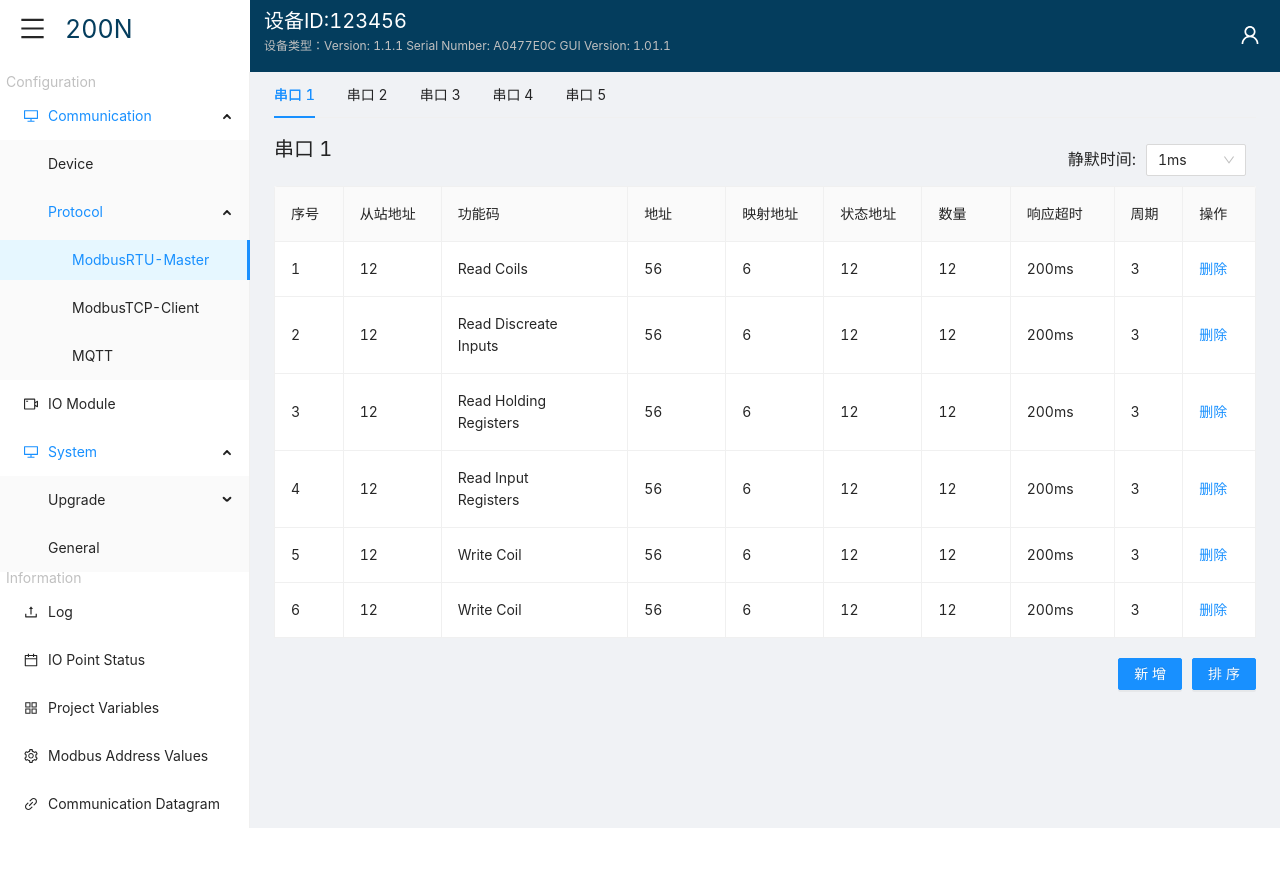
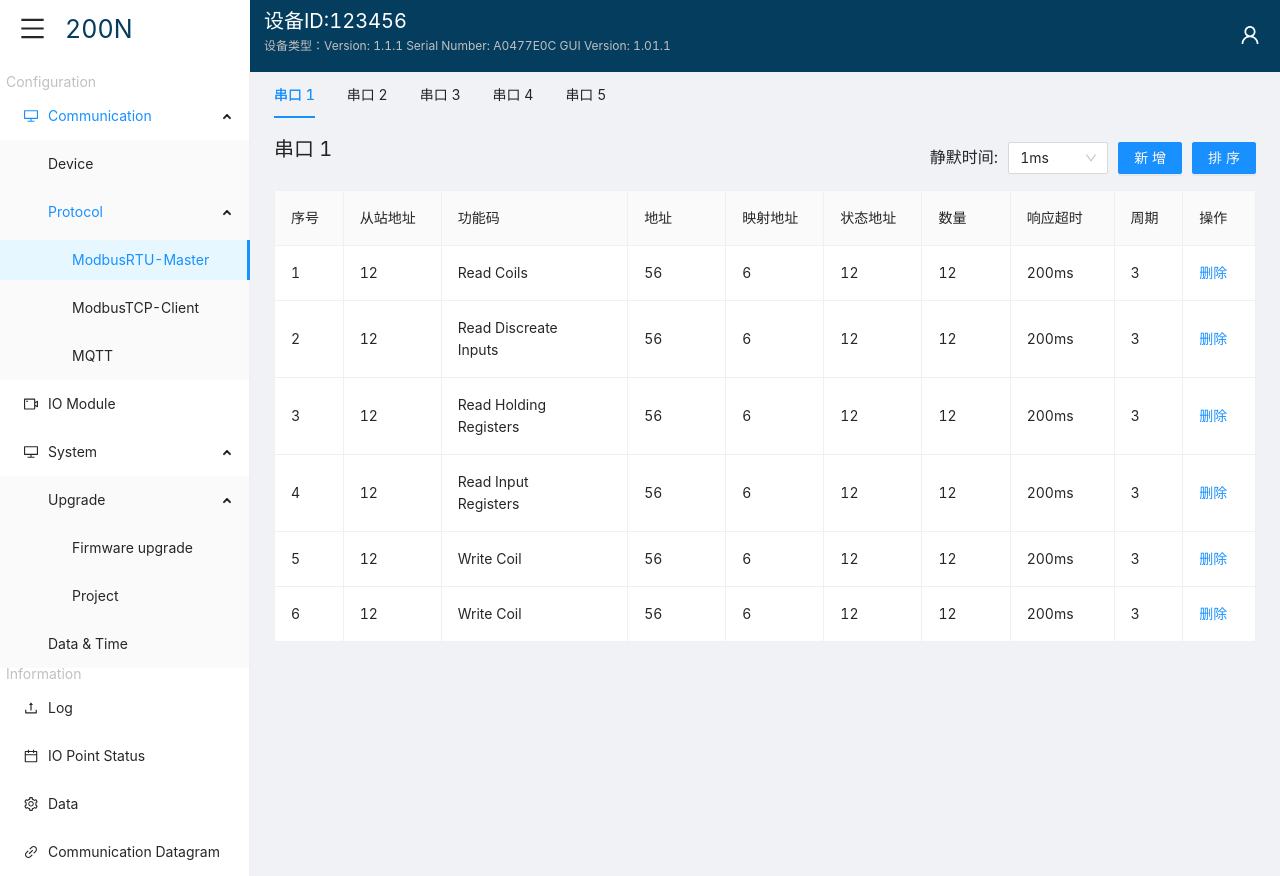
Before and after one commit to fengwang913/VersionDemo2.0, a React (Create React App) app: page /view/ModbusRTU-master in a window 1280 px wide. Before the commit the page ends 828 px from the top, so only its background shows below. Built offline with nearby package versions, Linux system fonts and the light colour scheme.

Commit message:
feat: 页面修改

```diff
--- a/src/pages/base/sider.jsx
+++ b/src/pages/base/sider.jsx
@@ -26,7 +26,7 @@ const Demo = (props) => {
         <Menu
           style={{ width: 250 }}
           defaultSelectedKeys={["view/port"]}
-          defaultOpenKeys={['sub1','sub2']}
+          defaultOpenKeys={['sub1','sub2','sub3','sub4']}
           mode="inline"
           selectedKeys={props.props.leftMenuHighLight()}
           onClick={props.props._handleClick}
@@ -51,14 +51,14 @@ const Demo = (props) => {
                     IO Module
                 </Menu.Item>
 
-                <SubMenu  key="sub2" icon={<DesktopOutlined />} title="System">
-                    <SubMenu  key="sub3"  title="Upgrade">
+                <SubMenu  key="sub3" icon={<DesktopOutlined />} title="System">
+                    <SubMenu  key="sub4"  title="Upgrade">
                         <Menu.Item key="view/firmware" >Firmware upgrade</Menu.Item>
                         <Menu.Item key="view/project" >Project</Menu.Item>
                     </SubMenu >
 
                     {/* <Menu.Item key="view/ntp">Data&Time</Menu.Item> */}
-                    <Menu.Item key="view/general">General</Menu.Item>
+                    <Menu.Item key="view/general">Data & Time</Menu.Item>
 
                 </SubMenu >
 
@@ -73,11 +73,11 @@ const Demo = (props) => {
                 <Menu.Item key="view/devicerealtime" icon={<CalendarOutlined />}>
                     IO Point Status
                 </Menu.Item>
-                <Menu.Item key="view/proVariable" icon={<AppstoreOutlined />}>
+                {/* <Menu.Item key="view/proVariable" icon={<AppstoreOutlined />}>
                     Project Variables
-                </Menu.Item>
+                </Menu.Item> */}
                 <Menu.Item key="view/modbusAdress" icon={<SettingOutlined />}>
-                    Modbus Address Values
+                   Data
                 </Menu.Item>
                 <Menu.Item key="view/communication" icon={<LinkOutlined />}>
                     Communication Datagram
--- a/src/pages/view/menu/modrtu/editTable.jsx
+++ b/src/pages/view/menu/modrtu/editTable.jsx
@@ -249,6 +249,7 @@ class RtuTable extends React.Component {
 
 
   render() {
+    const showExp = this.props.showExp
     const { dataSource } = this.state;
     const components = {
       body: {
@@ -274,7 +275,32 @@ class RtuTable extends React.Component {
     });
     return (
       <div>
+          <div style={{fontSize:'16px',float:'right',marginTop:'-23px'}}>
+            <span
+              onClick={this.props.alertClick}
+              style={{marginLeft :'10px',cursor:'pointer'}}>
+                静默时间:
+              </span>
+              <Select defaultValue="1" style={{ width: 100,marginLeft:'10px' }} >
+                  <Option value="1">1ms</Option>
+                  <Option value="2">2ms</Option>
+              </Select>
 
+              <Button
+                  onClick={this.handleAdd}
+                  type="primary"
+                  style={{
+                        marginBottom: 16,
+                         marginLeft:'10px'
+                        }}>
+                        新增
+              </Button>
+              <Button type="primary"
+                      onClick={this.showDrawer}
+                      style={{marginLeft:'10px'}}>
+                      排序
+               </Button>
+          </div>
         <Table
           components={components}
           rowClassName={() => 'editable-row'}
@@ -293,21 +319,9 @@ class RtuTable extends React.Component {
         >
             <SortTable data={dataSource} />
         </Drawer>
-        <div style={{ float:'right' }}>
-            <Button
-            onClick={this.handleAdd}
-            type="primary"
-            style={{
-                marginBottom: 16,
-            }}
-            >
-            新增
-            </Button>
-            <Button type="primary" onClick={this.showDrawer} style={{marginLeft:'10px'}}>
-                排序
-            </Button>
-
-        </div>
+          <div style={{display:showExp ,fontSize:'18px'}}>
+                    这里是有关静默时间的解释
+          </div>
       </div>
     );
   }
--- a/src/pages/view/menu/modrtu/port01.jsx
+++ b/src/pages/view/menu/modrtu/port01.jsx
@@ -1,9 +1,9 @@
 import React,{ Component }  from 'react';
 // import EditableTable from './tables';
-import { Select  } from 'antd';
+
 import RtuTable from './editTable';
 
-const { Option } = Select;
+
 
 
 export default class Port01 extends Component{
@@ -132,32 +132,18 @@ handleDelete = (key) => {
   }
 
   render(){
-      let showExp = this.state.showExp
-
       return(
           <div>
               <div style={{fontSize:'20px'}} >
                   串口 1
-                  <div style={{fontSize:'16px',margin:'10px',float:'right'}}>
-                    <span
-                        onClick={this.alertClick}
-                        style={{marginLeft :'10px',cursor:'pointer'}}>
-                    静默时间:
-                    </span>
-                    <Select defaultValue="1" style={{ width: 100,marginLeft:'10px' }} >
-                        <Option value="1">1ms</Option>
-                        <Option value="2">2ms</Option>
-                    </Select>
-                </div>
               </div>
               {/* <EditableTable originData={this.state.originData} /> */}
               <RtuTable originData={this.state.originData}
                         handleDelete={this.handleDelete}
                         handleAdd={this.handleAdd}
-                        handleSave={this.handleSave}/>
-              <div style={{display:showExp ,fontSize:'18px'}}>
-                  这里是有关静默时间的解释
-              </div>
+                        handleSave={this.handleSave}
+                        alertClick={this.alertClick}
+                        showExp={this.state.showExp}/>
           </div>
       )
   }
--- a/src/pages/view/menu/modrtu/port02.jsx
+++ b/src/pages/view/menu/modrtu/port02.jsx
@@ -1,8 +1,5 @@
 import React,{ Component }  from 'react';
-import EditableTable from './tables'
-import { Select  } from 'antd';
-
-const { Option } = Select;
+import RtuTable from './editTable';
 
 
 export default class Port02 extends Component{
@@ -206,6 +203,34 @@ export default class Port02 extends Component{
                 }],
             showExp:'none',}
     }
+    handleDelete = (key) => {
+        const dataSource = [...this.state.dataSource];
+        this.setState({
+          dataSource: dataSource.filter((item) => item.key !== key),
+        });
+      };
+      handleAdd = () => {
+        const { count, dataSource } = this.state;
+        const newData = {
+          key: count,
+          name: `Edward King ${count}`,
+          age: 32,
+          address: `London, Park Lane no. ${count}`,
+        };
+        this.setState({
+          dataSource: [...dataSource, newData],
+          count: count + 1,
+        });
+      };
+      handleSave = (row) => {
+        const newData = [...this.state.dataSource];
+        const index = newData.findIndex((item) => row.key === item.key);
+        const item = newData[index];
+        newData.splice(index, 1, { ...item, ...row });
+        this.setState({
+          dataSource: newData,
+        });
+      };
       alertClick = () => {
 
           let currentShow = this.state.showExp
@@ -219,28 +244,18 @@ export default class Port02 extends Component{
           this.setState({showExp:showExp})
       }
   render(){
-    let showExp = this.state.showExp
-
       return(
           <div>
               <div style={{fontSize:'20px'}} >
                   串口 2
-                  <div style={{fontSize:'16px',margin:'10px',float:'right'}}>
-                  <span
-                        onClick={this.alertClick}
-                        style={{marginLeft :'10px',cursor:'pointer'}}>
-                    静默时间:
-                    </span>
-                    <Select defaultValue="1" style={{ width: 100,marginLeft:'10px' }} >
-                        <Option value="1">1ms</Option>
-                        <Option value="2">2ms</Option>
-                    </Select>
               </div>
-              </div>
-              <EditableTable  originData={this.state.originData}/>
-              <div style={{display:showExp ,fontSize:'18px'}}>
-                  这里是有关静默时间的解释
-              </div>
+              <RtuTable originData={this.state.originData}
+                        handleDelete={this.handleDelete}
+                        handleAdd={this.handleAdd}
+                        handleSave={this.handleSave}
+                        alertClick={this.alertClick}
+                        showExp={this.state.showExp}/>
+
           </div>
       )
   }
--- a/src/pages/view/menu/modrtu/port03.jsx
+++ b/src/pages/view/menu/modrtu/port03.jsx
@@ -1,11 +1,5 @@
 import React,{ Component }  from 'react';
-import EditableTable from './tables'
-import { Select  } from 'antd';
-
-const { Option } = Select;
-
-
-
+import RtuTable from './editTable';
 
 export default class Port03 extends Component{
     constructor(props){
@@ -103,6 +97,34 @@ export default class Port03 extends Component{
         }],
         showExp:'none',}
     }
+    handleDelete = (key) => {
+        const dataSource = [...this.state.dataSource];
+        this.setState({
+          dataSource: dataSource.filter((item) => item.key !== key),
+        });
+      };
+      handleAdd = () => {
+        const { count, dataSource } = this.state;
+        const newData = {
+          key: count,
+          name: `Edward King ${count}`,
+          age: 32,
+          address: `London, Park Lane no. ${count}`,
+        };
+        this.setState({
+          dataSource: [...dataSource, newData],
+          count: count + 1,
+        });
+      };
+      handleSave = (row) => {
+        const newData = [...this.state.dataSource];
+        const index = newData.findIndex((item) => row.key === item.key);
+        const item = newData[index];
+        newData.splice(index, 1, { ...item, ...row });
+        this.setState({
+          dataSource: newData,
+        });
+      };
       alertClick = () => {
 
           let currentShow = this.state.showExp
@@ -116,28 +138,17 @@ export default class Port03 extends Component{
           this.setState({showExp:showExp})
       }
   render(){
-    let showExp = this.state.showExp
-
       return(
           <div>
               <div style={{fontSize:'20px'}} >
                   串口 3
-                  <div style={{fontSize:'16px',margin:'10px',float:'right'}}>
-                  <span
-                        onClick={this.alertClick}
-                        style={{marginLeft :'10px',cursor:'pointer'}}>
-                    静默时间:
-                    </span>
-                    <Select defaultValue="1" style={{ width: 100,marginLeft:'10px' }} >
-                        <Option value="1">1ms</Option>
-                        <Option value="2">2ms</Option>
-                    </Select>
               </div>
-              </div>
-              <EditableTable  originData={this.state.originData}/>
-              <div style={{display:showExp ,fontSize:'18px'}}>
-                  这里是有关静默时间的解释
-              </div>
+              <RtuTable originData={this.state.originData}
+                        handleDelete={this.handleDelete}
+                        handleAdd={this.handleAdd}
+                        handleSave={this.handleSave}
+                        alertClick={this.alertClick}
+                        showExp={this.state.showExp}/>
           </div>
       )
   }
--- a/src/pages/view/menu/modrtu/port04.jsx
+++ b/src/pages/view/menu/modrtu/port04.jsx
@@ -1,8 +1,6 @@
 import React,{ Component }  from 'react';
-import EditableTable from './tables'
-import { Select  } from 'antd';
+import RtuTable from './editTable';
 
-const { Option } = Select;
 
 export default class Port04 extends Component{
     constructor(props){
@@ -123,6 +121,34 @@ export default class Port04 extends Component{
     },],
     showExp:'none',}
     }
+    handleDelete = (key) => {
+        const dataSource = [...this.state.dataSource];
+        this.setState({
+          dataSource: dataSource.filter((item) => item.key !== key),
+        });
+      };
+      handleAdd = () => {
+        const { count, dataSource } = this.state;
+        const newData = {
+          key: count,
+          name: `Edward King ${count}`,
+          age: 32,
+          address: `London, Park Lane no. ${count}`,
+        };
+        this.setState({
+          dataSource: [...dataSource, newData],
+          count: count + 1,
+        });
+      };
+      handleSave = (row) => {
+        const newData = [...this.state.dataSource];
+        const index = newData.findIndex((item) => row.key === item.key);
+        const item = newData[index];
+        newData.splice(index, 1, { ...item, ...row });
+        this.setState({
+          dataSource: newData,
+        });
+      };
       alertClick = () => {
 
           let currentShow = this.state.showExp
@@ -136,28 +162,17 @@ export default class Port04 extends Component{
           this.setState({showExp:showExp})
       }
   render(){
-    let showExp = this.state.showExp
-
       return(
           <div>
               <div style={{fontSize:'20px'}} >
                   串口 4
-                  <div style={{fontSize:'16px',margin:'10px',float:'right'}}>
-                  <span
-                        onClick={this.alertClick}
-                        style={{marginLeft :'10px',cursor:'pointer'}}>
-                    静默时间:
-                    </span>
-                    <Select defaultValue="1" style={{ width: 100,marginLeft:'10px' }} >
-                        <Option value="1">1ms</Option>
-                        <Option value="2">2ms</Option>
-                    </Select>
               </div>
-              </div>
-              <EditableTable  originData={this.state.originData}/>
-              <div style={{display:showExp ,fontSize:'18px'}}>
-                  这里是有关静默时间的解释
-              </div>
+              <RtuTable originData={this.state.originData}
+                        handleDelete={this.handleDelete}
+                        handleAdd={this.handleAdd}
+                        handleSave={this.handleSave}
+                        alertClick={this.alertClick}
+                        showExp={this.state.showExp}/>
           </div>
       )
   }
--- a/src/pages/view/menu/modrtu/port05.jsx
+++ b/src/pages/view/menu/modrtu/port05.jsx
@@ -1,8 +1,5 @@
 import React,{ Component }  from 'react';
-import EditableTable from './tables'
-import { Select  } from 'antd';
-
-const { Option } = Select;
+import RtuTable from './editTable';
 
 
 export default class Port05 extends Component{
@@ -138,6 +135,34 @@ export default class Port05 extends Component{
             showExp:'none',
         }
     }
+    handleDelete = (key) => {
+        const dataSource = [...this.state.dataSource];
+        this.setState({
+          dataSource: dataSource.filter((item) => item.key !== key),
+        });
+      };
+      handleAdd = () => {
+        const { count, dataSource } = this.state;
+        const newData = {
+          key: count,
+          name: `Edward King ${count}`,
+          age: 32,
+          address: `London, Park Lane no. ${count}`,
+        };
+        this.setState({
+          dataSource: [...dataSource, newData],
+          count: count + 1,
+        });
+      };
+      handleSave = (row) => {
+        const newData = [...this.state.dataSource];
+        const index = newData.findIndex((item) => row.key === item.key);
+        const item = newData[index];
+        newData.splice(index, 1, { ...item, ...row });
+        this.setState({
+          dataSource: newData,
+        });
+      };
       alertClick = () => {
 
           let currentShow = this.state.showExp
@@ -151,28 +176,17 @@ export default class Port05 extends Component{
           this.setState({showExp:showExp})
       }
   render(){
-    let showExp = this.state.showExp
-
       return(
           <div>
                <div style={{fontSize:'20px'}} >
                   串口 5
-                  <div style={{fontSize:'16px',margin:'10px',float:'right'}}>
-                  <span
-                        onClick={this.alertClick}
-                        style={{marginLeft :'10px',cursor:'pointer'}}>
-                    静默时间:
-                    </span>
-                    <Select defaultValue="1" style={{ width: 100,marginLeft:'10px' }} >
-                        <Option value="1">1ms</Option>
-                        <Option value="2">2ms</Option>
-                    </Select>
               </div>
-              </div>
-              <EditableTable  originData={this.state.originData}/>
-              <div style={{display:showExp ,fontSize:'18px'}}>
-                  这里是有关静默时间的解释
-              </div>
+              <RtuTable originData={this.state.originData}
+                        handleDelete={this.handleDelete}
+                        handleAdd={this.handleAdd}
+                        handleSave={this.handleSave}
+                        alertClick={this.alertClick}
+                        showExp={this.state.showExp}/>
           </div>
       )
   }
```
Also changed, not shown: src/pages/base/headerItem/item.jsx (+35 -2 lines), src/pages/base/headerItem/language.jsx (added, +45 -0 lines), src/pages/view/menu/general/data.jsx (+16 -16 lines), 1 other file (tests, documents, lock files or other folders). Lines whose indentation alone changed are shown as unchanged.
